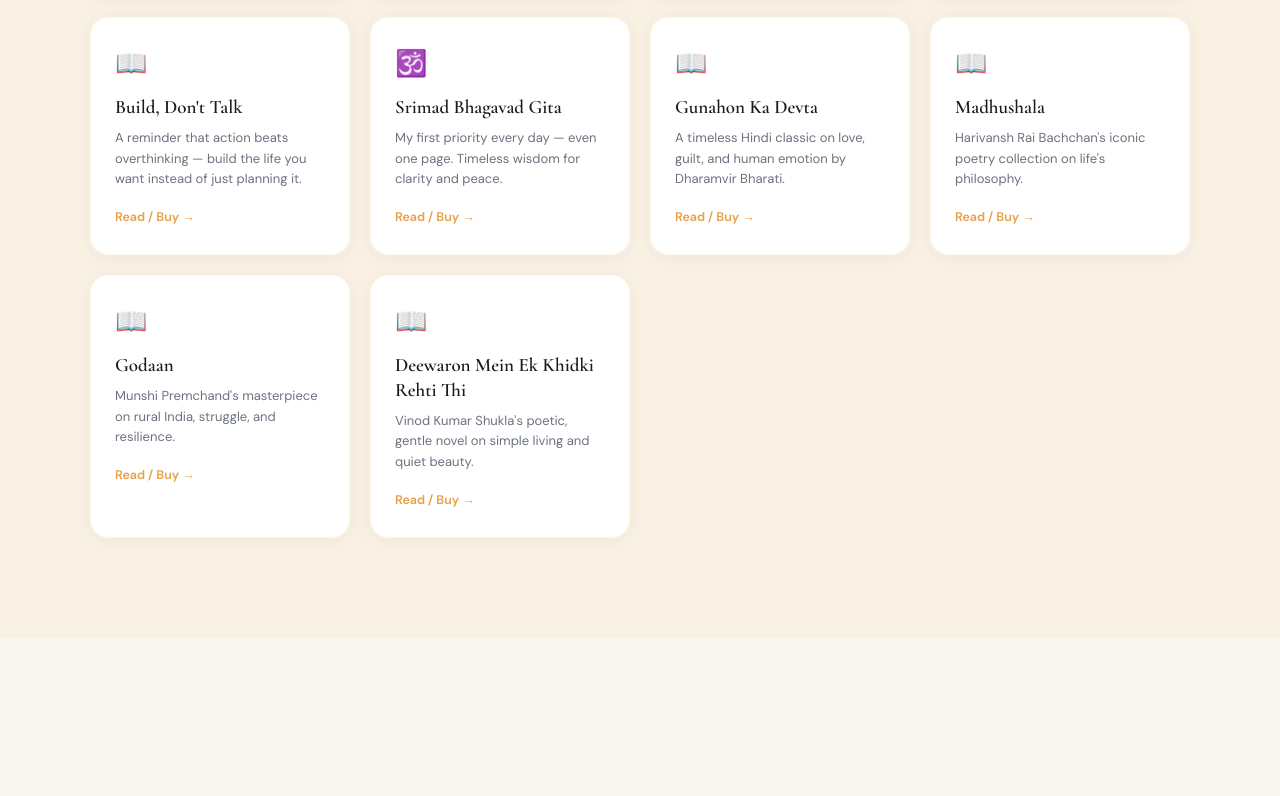
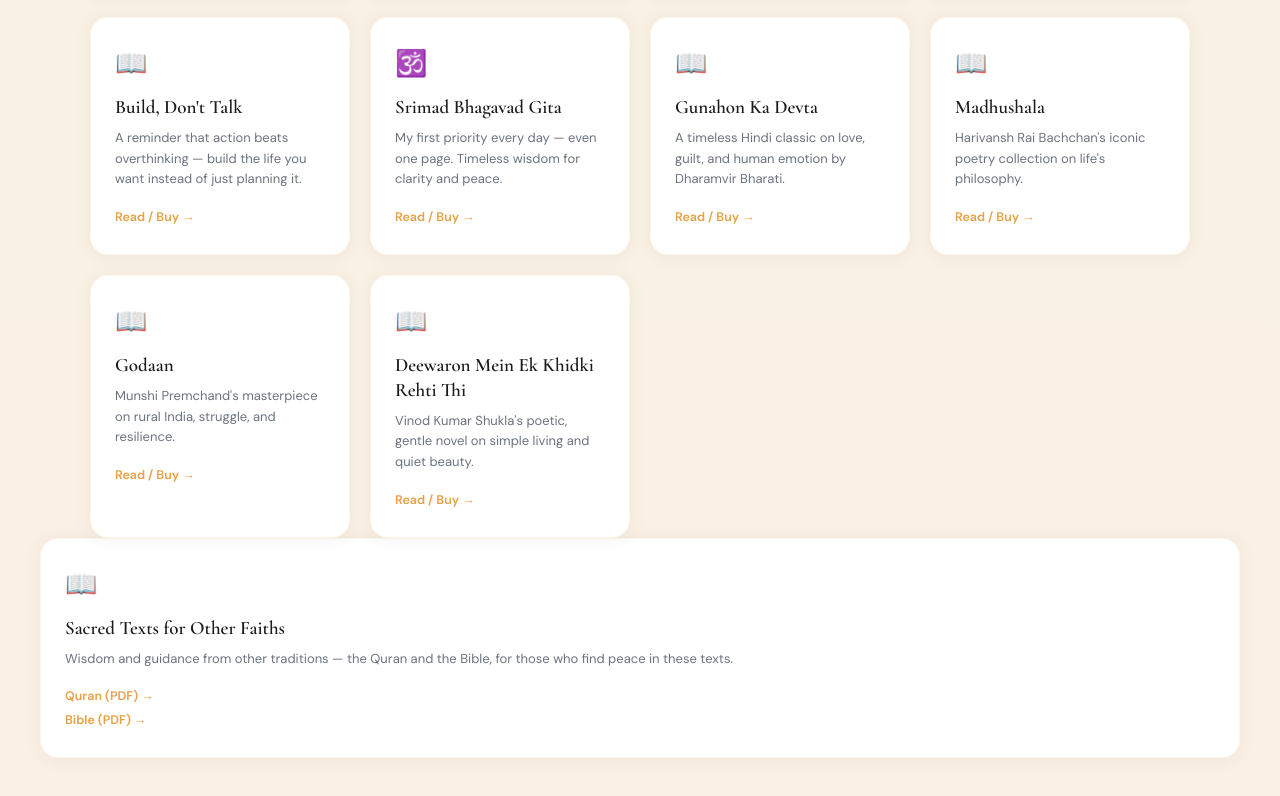
Before and after one commit to AayushiMohan/LifeTrack-For-Mental-Wellbeing, a plain HTML site: page dist/index.html in a window 1280 px wide. Shown: the part 1455-2251 px from the top of the page. Before the commit the page ends 2093 px from the top, so only its background shows below. Drawn offline with nearby package versions, Linux system fonts and the light colour scheme.

Commit message:
Update index.html

```diff
--- a/dist/index.html
+++ b/dist/index.html
@@ -1300,6 +1300,13 @@
       </div>
     </div>
   </div>
+  <div class="res-card">
+  <span class="res-icon">📖</span>
+  <h4>Sacred Texts for Other Faiths</h4>
+  <p>Wisdom and guidance from other traditions — the Quran and the Bible, for those who find peace in these texts.</p>
+  <a href="https://www.google.com/search?q=quran+pdf+with+translation" target="_blank" class="res-link">Quran (PDF) →</a><br>
+  <a href="https://www.google.com/search?q=holy+bible+pdf" target="_blank" class="res-link">Bible (PDF) →</a>
+</div>
 
   <div class="res-panel" id="panel-affirmations">
     <div class="res-grid">
```
